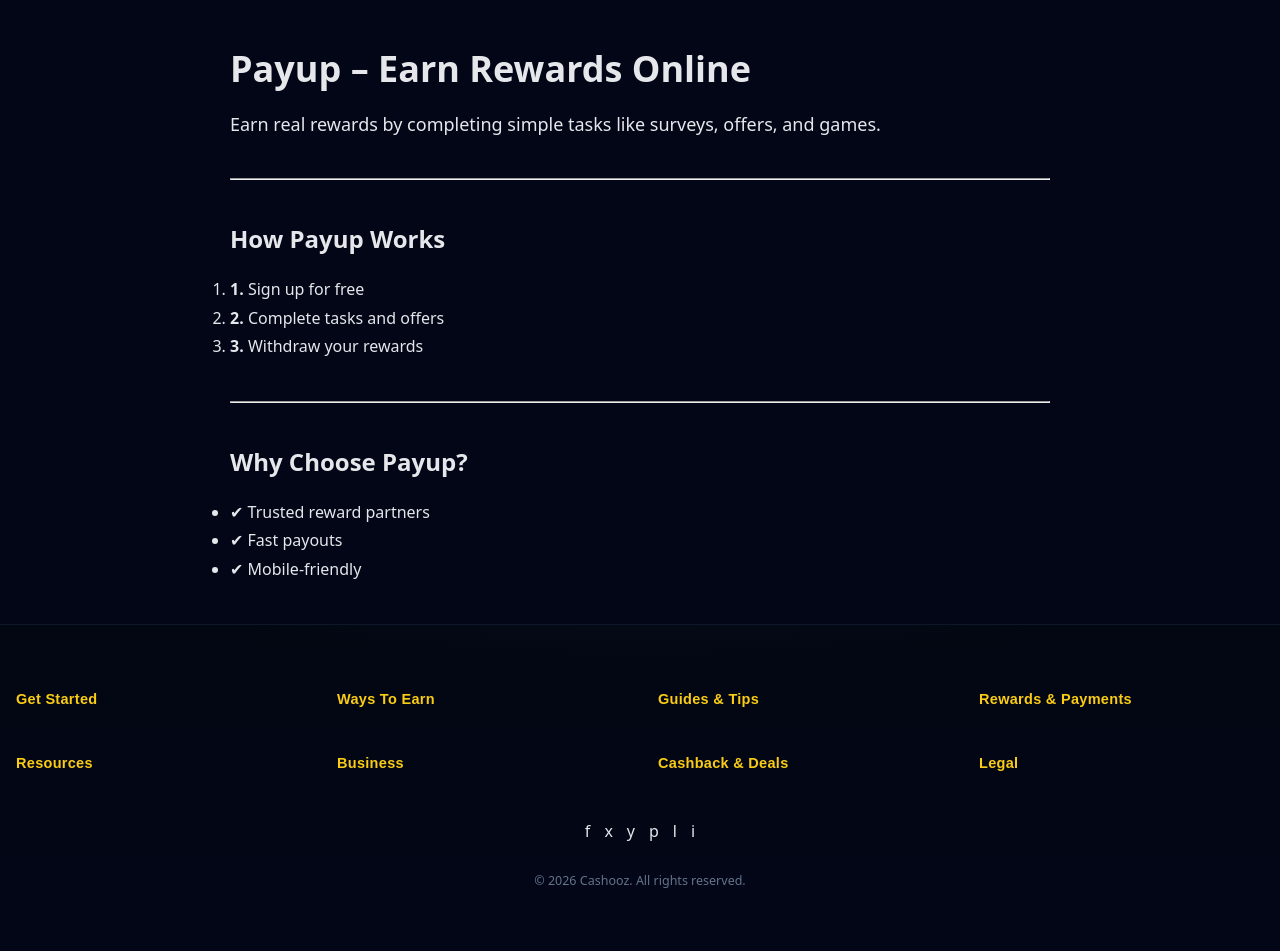
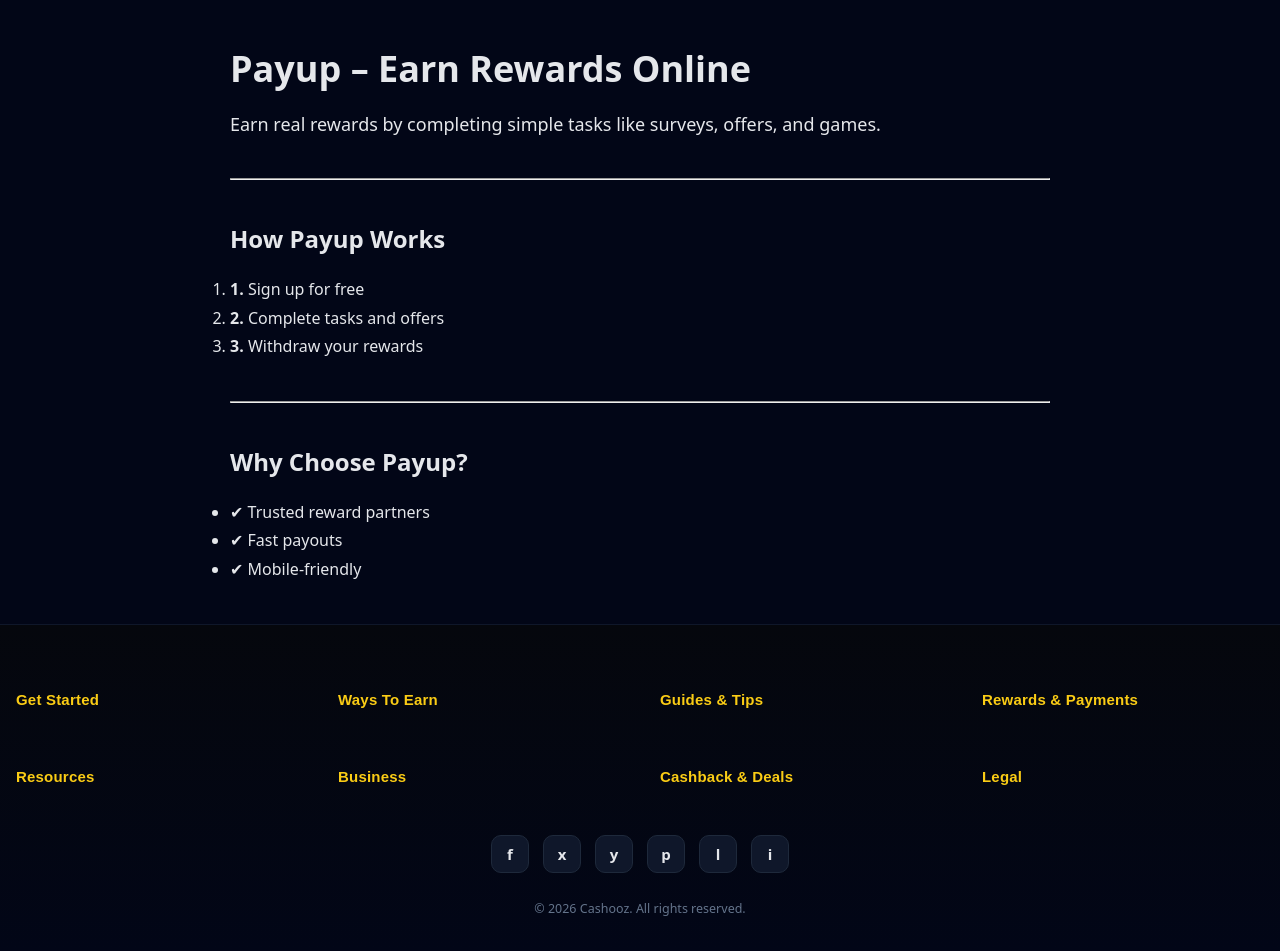
Before and after one commit to tool63/cashin, a Next.js app: page / in a window 1280 px wide. Before the commit the page ends 923 px from the top, so only its background shows below. Built offline with nearby package versions, Linux system fonts and the light colour scheme.

Commit message:
Update globals.css

```diff
--- a/app/globals.css
+++ b/app/globals.css
@@ -29,57 +29,39 @@
 }
 
 /* =========================
-   FOOTER BACKGROUND
-   (Different from homepage)
+   FOOTER MAIN
 ========================= */
 
 .footer-bg {
-  background:
-    radial-gradient(1200px 400px at 50% -200px, #0f172a 0%, transparent 60%),
-    linear-gradient(180deg, #030712 0%, #020617 100%);
+  background: linear-gradient(
+    180deg,
+    #05070d 0%,
+    #020617 100%
+  );
   border-top: 1px solid #0f172a;
 }
-
-/* =========================
-   FOOTER WRAPPER
-========================= */
 
 .footer-wrap {
   max-width: 1320px;
   margin: 0 auto;
-  padding: 60px 16px 32px;
+  padding: 56px 16px 32px;
 }
 
 /* =========================
-   GRID SYSTEM
+   GRID LAYOUT
 ========================= */
 
 .footer-grid {
   display: grid;
   grid-template-columns: repeat(2, minmax(0, 1fr));
-  gap: 22px;
+  gap: 28px;
 }
 
 @media (min-width: 1024px) {
   .footer-grid {
     grid-template-columns: repeat(4, minmax(0, 1fr));
-    gap: 36px;
+    gap: 40px;
   }
-}
-
-/* =========================
-   COLUMN BOX STYLE
-========================= */
-
-.footer-col {
-  background: linear-gradient(
-    180deg,
-    rgba(15, 23, 42, 0.55),
-    rgba(2, 6, 23, 0.8)
-  );
-  border: 1px solid #0f172a;
-  border-radius: 14px;
-  padding: 14px 14px 16px;
 }
 
 /* =========================
@@ -89,15 +71,15 @@
 .footer-title {
   width: 100%;
   display: flex;
+  align-items: center;
   justify-content: space-between;
-  align-items: center;
 
-  font-size: 14.5px;
+  font-size: 15px;
   font-weight: 700;
-  letter-spacing: 0.3px;
+  letter-spacing: 0.2px;
 
   color: #facc15; /* Freecash yellow */
-  padding: 6px 0;
+  padding: 10px 0;
 }
 
 .footer-title span {
@@ -110,15 +92,16 @@
 ========================= */
 
 .footer-subtitle {
-  margin-top: 8px;
-  padding: 6px 0;
+  margin-top: 10px;
+  padding: 8px 0;
 
   display: flex;
+  align-items: center;
   justify-content: space-between;
-  align-items: center;
 
-  font-size: 13.5px;
+  font-size: 14px;
   font-weight: 600;
+
   color: #38bdf8; /* Freecash blue */
 }
 
@@ -137,24 +120,22 @@
   flex-direction: column;
   gap: 6px;
   padding-left: 2px;
-  margin-top: 6px;
 }
 
 .footer-list a,
 .footer-sublist a {
-  font-size: 13.2px;
+  font-size: 13.5px;
   color: #94a3b8;
-  transition: all 0.15s ease;
+  transition: color 0.15s ease;
 }
 
 .footer-list a:hover,
 .footer-sublist a:hover {
   color: #facc15;
-  transform: translateX(2px);
 }
 
 /* =========================
-   SOCIAL ICONS (SVG READY)
+   SOCIAL ICONS
 ========================= */
 
 .footer-social {
@@ -162,40 +143,31 @@
   justify-content: center;
   align-items: center;
   gap: 14px;
-  margin: 42px 0 26px;
+  margin-top: 40px;
 }
 
-.footer-social a {
-  width: 40px;
-  height: 40px;
-  border-radius: 12px;
+.footer-social span {
+  width: 38px;
+  height: 38px;
+  border-radius: 10px;
 
-  background: linear-gradient(
-    180deg,
-    #0f172a,
-    #020617
-  );
+  background: #0f172a;
   border: 1px solid #1e293b;
 
   display: grid;
   place-items: center;
 
+  font-weight: 700;
+  font-size: 15px;
+  color: #e5e7eb;
+
   transition: all 0.2s ease;
 }
 
-.footer-social a:hover {
+.footer-social span:hover {
+  background: #020617;
+  color: #facc15;
   border-color: #facc15;
-  transform: translateY(-3px);
-}
-
-.footer-social svg {
-  width: 18px;
-  height: 18px;
-  fill: #e5e7eb;
-}
-
-.footer-social a:hover svg {
-  fill: #facc15;
 }
 
 /* =========================
@@ -203,14 +175,16 @@
 ========================= */
 
 .footer-copy {
+  margin-top: 26px;
   text-align: center;
+
   font-size: 12.5px;
   color: #64748b;
-  margin-top: 14px;
 }
 
 /* =========================
-   DESKTOP RULES
+   DESKTOP BEHAVIOR
+   (Freecash style)
 ========================= */
 
 @media (min-width: 1024px) {
```
